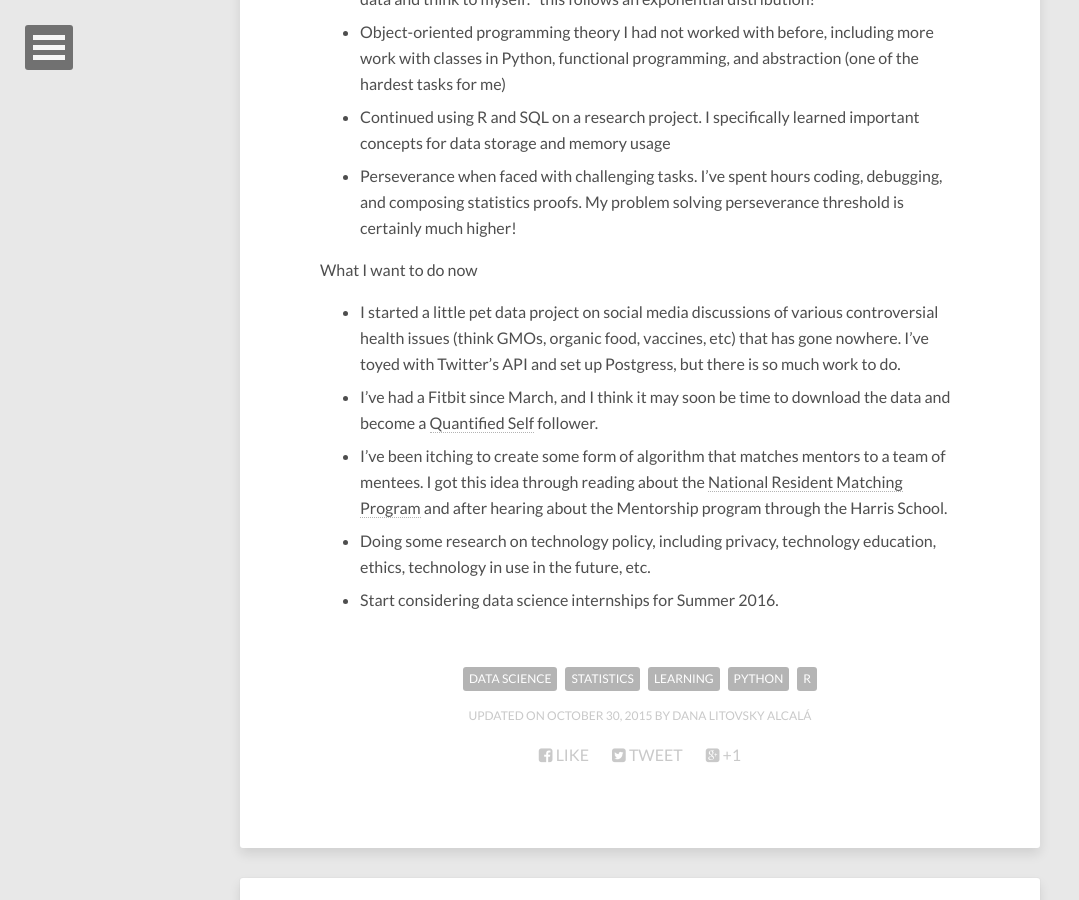
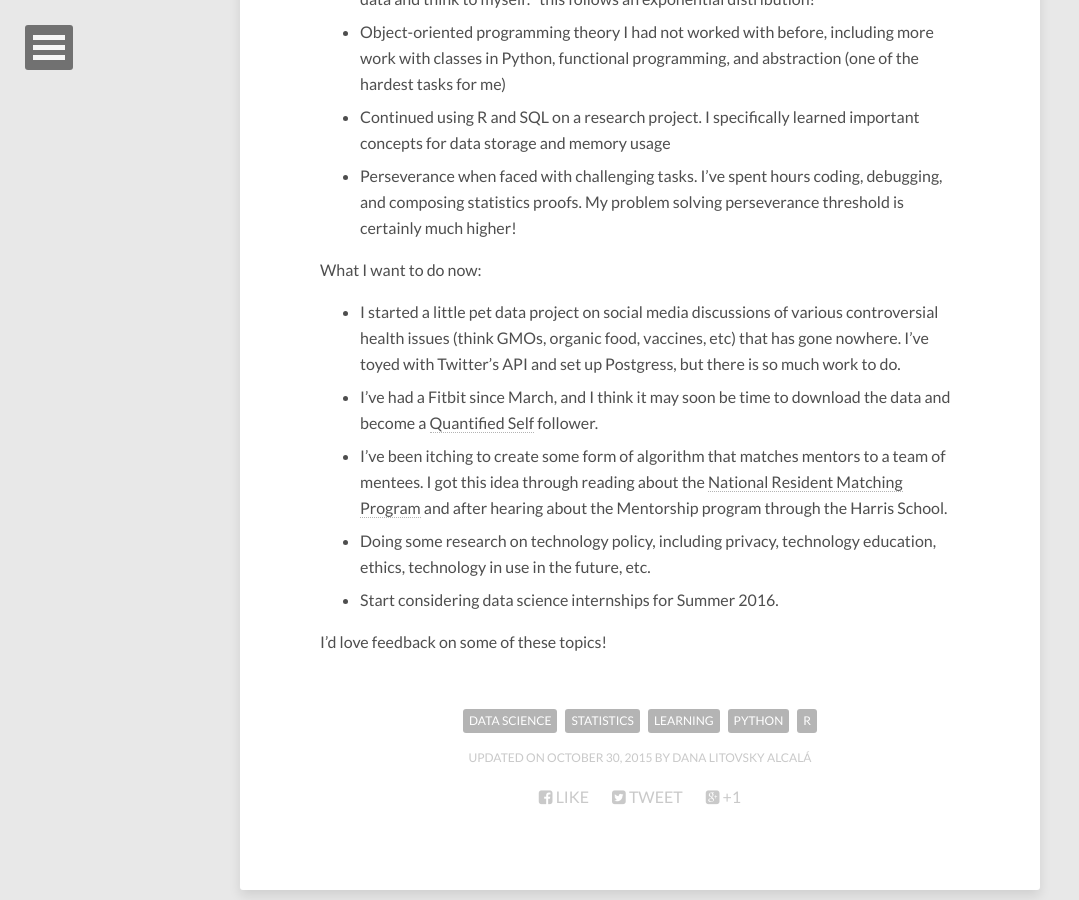
Before and after one commit to danilito19/blog, a Jekyll site: the page built from _posts/2015-10-30-some-spooky-reflections.md, in a window 1280 px wide and 900 px high, scrolled down 593 px. Shown: the whole window, without its empty margins (0-1079 px from the left). Built offline with Jekyll 4.4.1, drawn with Linux system fonts in a browser that asks for light colours; nearby versions of some CDN libraries; comment, search, counter and statistics services are not loaded.

Commit message:
modification to spooky reflections post

```diff
--- a/_posts/2015-10-30-some-spooky-reflections.md
+++ b/_posts/2015-10-30-some-spooky-reflections.md
@@ -14,15 +14,19 @@ share:
 I am certainly a bit spooked with three midterms next week. The first five weeks of graduate school at the University of Chicago Harris School have been a test of perseverance. While the things I have learned go far beyond the professional realm, here are some things I have learned/done so far and some thoughts on future endeavors.
 
 What I've learned:
+
 * Probability theory, including understanding and computing conditional probabilities and set theory
 * Various discrete and continuous distributions and their uses. I can now consider some data and think to myself: "this follows an exponential distribution!"
 * Object-oriented programming theory I had not worked with before, including more work with classes in Python, functional programming, and abstraction (one of the hardest tasks for me)
 * Continued using R and SQL on a research project. I specifically learned important concepts for data storage and memory usage
 * Perseverance when faced with challenging tasks. I've spent hours coding, debugging, and composing statistics proofs. My problem solving perseverance threshold is certainly much higher!
 
-What I want to do now
+What I want to do now:
+
 * I started a little pet data project on social media discussions of various controversial health issues (think GMOs, organic food, vaccines, etc) that has gone nowhere. I've toyed with Twitter's API and set up Postgress, but there is so much work to do.
 * I've had a Fitbit since March, and I think it may soon be time to download the data and become a [Quantified Self](http://quantifiedself.com/) follower.
 * I've been itching to create some form of algorithm that matches mentors to a team of mentees. I got this idea through reading about the [National Resident Matching Program](http://www.nrmp.org/) and after hearing about the Mentorship program through the Harris School.
 * Doing some research on technology policy, including privacy, technology education, ethics, technology in use in the future, etc.
 * Start considering data science internships for Summer 2016.
+
+I'd love feedback on some of these topics!
```
